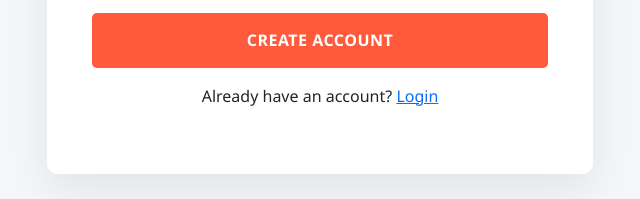
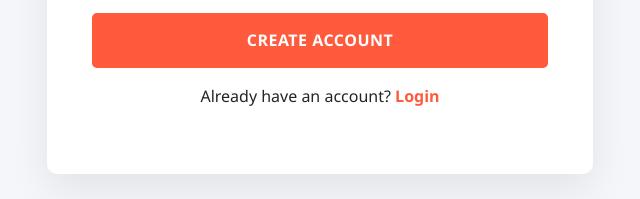
Before and after one commit to ArunN011/Home2-Real_Estate, a plain HTML site: page register.html in a window 1280 px wide. Shown: the part 841-1040 px from the top of the page, 320-960 px from the left. Drawn offline with nearby package versions, Linux system fonts and the light colour scheme.

Commit message:
Update register.css

```diff
--- a/register.css
+++ b/register.css
@@ -106,6 +106,17 @@ body {
     letter-spacing: 0.5px;
     border-radius: 5px;
     transition: 0.3s ease;
+}
+.login-text a{
+    color: #ff5a3c;
+    text-decoration: none;
+    font-weight: 700;
+    transition: 0.3s ease;
+}
+
+.login-text a:hover{
+    color: #e6492d;
+    text-decoration: underline;
 }
 
 .btn-theme:hover {
```
